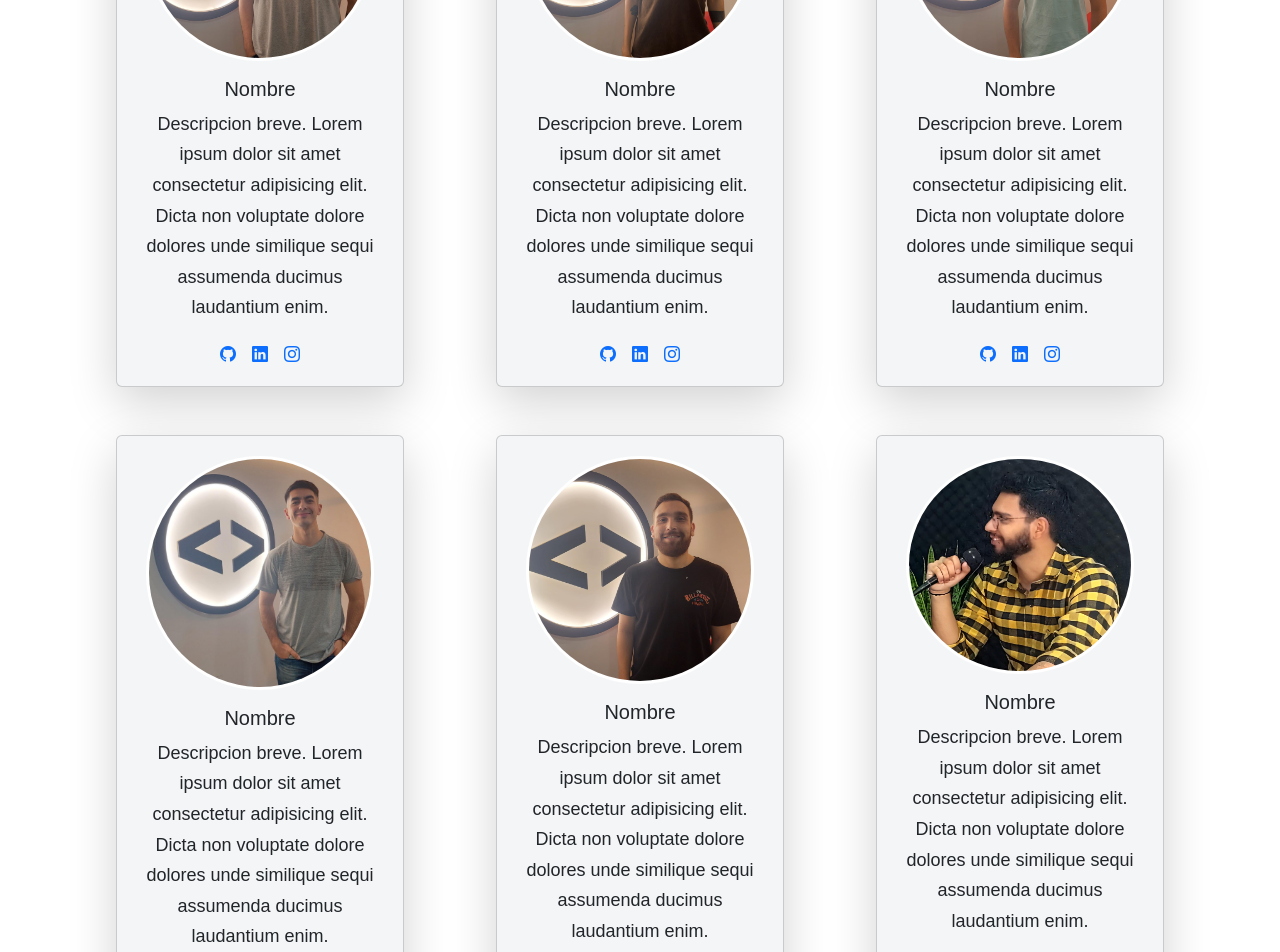
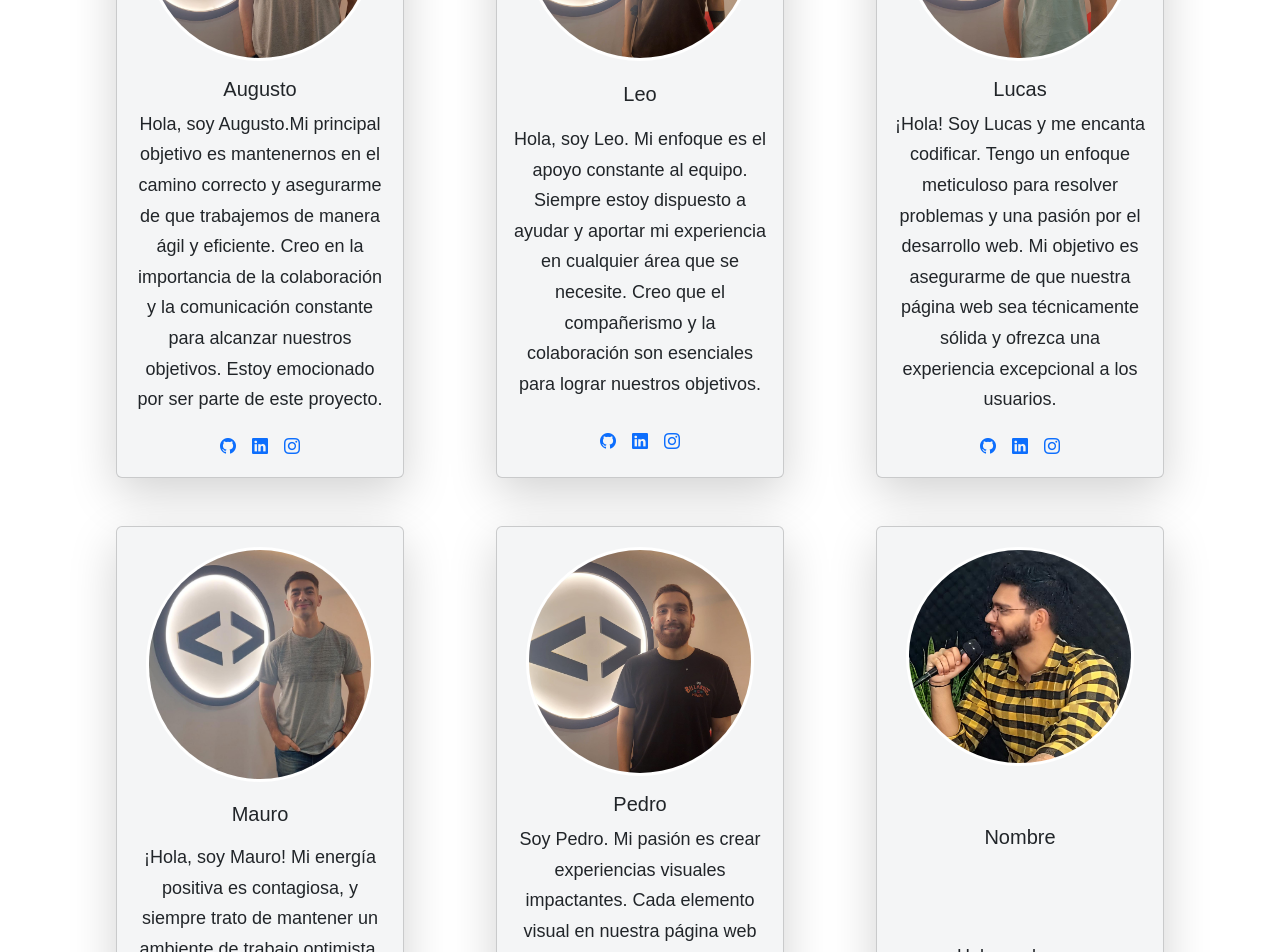
Before and after one commit to djauguust/Grupo2-TP3-Front-Restaurant-RollingCode, a React (Vite) app: page /acercadenosotros in a window 1280 px wide. Shown: the part 620-1572 px from the top of the page. Built offline with nearby package versions, Linux system fonts and the light colour scheme; no server answers.

Commit message:
Doy estilos a las card para poder desarrollar las descripciones personales

```diff
--- a/src/Pages/a-cerca-de-nosotros/ACercaDeNosotros.jsx
+++ b/src/Pages/a-cerca-de-nosotros/ACercaDeNosotros.jsx
@@ -34,12 +34,10 @@ const ACercaDeNosotros = () => {
                 src={augusto}
                 roundedCircle
               />
-              <Card.Body className="text-center">
-                <Card.Title>Nombre</Card.Title>
+              <Card.Body className="about-card-body">
+                <Card.Title>Augusto</Card.Title>
                 <Card.Text>
-                  Descripcion breve. Lorem ipsum dolor sit amet consectetur
-                  adipisicing elit. Dicta non voluptate dolore dolores unde
-                  similique sequi assumenda ducimus laudantium enim.
+                Hola, soy Augusto.Mi principal objetivo es mantenernos en el camino correcto y asegurarme de que trabajemos de manera ágil y eficiente. Creo en la importancia de la colaboración y la comunicación constante para alcanzar nuestros objetivos. Estoy emocionado por ser parte de este proyecto.
                 </Card.Text>
                 <div>
                   <a href="">
@@ -65,12 +63,10 @@ const ACercaDeNosotros = () => {
                 src={leo}
                 roundedCircle
               />
-              <Card.Body className="text-center">
-                <Card.Title>Nombre</Card.Title>
+              <Card.Body className="about-card-body">
+                <Card.Title>Leo</Card.Title>
                 <Card.Text>
-                  Descripcion breve. Lorem ipsum dolor sit amet consectetur
-                  adipisicing elit. Dicta non voluptate dolore dolores unde
-                  similique sequi assumenda ducimus laudantium enim.
+                Hola, soy Leo. Mi enfoque es el apoyo constante al equipo. Siempre estoy dispuesto a ayudar y aportar mi experiencia en cualquier área que se necesite. Creo que el compañerismo y la colaboración son esenciales para lograr nuestros objetivos.
                 </Card.Text>
                 <div>
                   <a href="">
@@ -96,12 +92,10 @@ const ACercaDeNosotros = () => {
                 src={lucas}
                 roundedCircle
               />
-              <Card.Body className="text-center">
-                <Card.Title>Nombre</Card.Title>
+              <Card.Body className="about-card-body">
+                <Card.Title>Lucas</Card.Title>
                 <Card.Text>
-                  Descripcion breve. Lorem ipsum dolor sit amet consectetur
-                  adipisicing elit. Dicta non voluptate dolore dolores unde
-                  similique sequi assumenda ducimus laudantium enim.
+                ¡Hola! Soy Lucas y me encanta codificar. Tengo un enfoque meticuloso para resolver problemas y una pasión por el desarrollo web. Mi objetivo es asegurarme de que nuestra página web sea técnicamente sólida y ofrezca una experiencia excepcional a los usuarios.
                 </Card.Text>
                 <div>
                   <a href="">
@@ -127,12 +121,10 @@ const ACercaDeNosotros = () => {
                 src={mauro}
                 roundedCircle
               />
-              <Card.Body className="text-center">
-                <Card.Title>Nombre</Card.Title>
+              <Card.Body className="about-card-body">
+                <Card.Title>Mauro</Card.Title>
                 <Card.Text>
-                  Descripcion breve. Lorem ipsum dolor sit amet consectetur
-                  adipisicing elit. Dicta non voluptate dolore dolores unde
-                  similique sequi assumenda ducimus laudantium enim.
+                ¡Hola, soy Mauro! Mi energía positiva es contagiosa, y siempre trato de mantener un ambiente de trabajo optimista. Creo que el trabajo en equipo y la actitud positiva son clave para superar cualquier obstáculo.
                 </Card.Text>
                 <div>
                   <a href="">
@@ -158,12 +150,10 @@ const ACercaDeNosotros = () => {
                 src={pedro}
                 roundedCircle
               />
-              <Card.Body className="text-center">
-                <Card.Title>Nombre</Card.Title>
+              <Card.Body className="about-card-body">
+                <Card.Title>Pedro</Card.Title>
                 <Card.Text>
-                  Descripcion breve. Lorem ipsum dolor sit amet consectetur
-                  adipisicing elit. Dicta non voluptate dolore dolores unde
-                  similique sequi assumenda ducimus laudantium enim.
+                Soy Pedro. Mi pasión es crear experiencias visuales impactantes. Cada elemento visual en nuestra página web es cuidadosamente diseñado para atraer y cautivar a los visitantes. Mi objetivo es que cada detalle sea estéticamente atractivo.
                 </Card.Text>
                 <div>
                   <a href="">
@@ -188,12 +178,10 @@ const ACercaDeNosotros = () => {
                 src={lucasy}
                 roundedCircle
               />
-              <Card.Body className="text-center">
+              <Card.Body className="about-card-body">
                 <Card.Title>Nombre</Card.Title>
                 <Card.Text>
-                  Descripcion breve. Lorem ipsum dolor sit amet consectetur
-                  adipisicing elit. Dicta non voluptate dolore dolores unde
-                  similique sequi assumenda ducimus laudantium enim.
+                  Hola soy lucasy
                 </Card.Text>
                 <div>
                   <a href="">
--- a/src/styles/aCercaDeNosotros.css
+++ b/src/styles/aCercaDeNosotros.css
@@ -19,6 +19,13 @@
 }
 .about-card:hover{
   background-color: #B08D59;
+}
+.about-card-body{
+  text-align: center;
+  display: flex;
+  flex-flow: column;
+  justify-content: space-around;
+  width: 100%;
 }
 .about-img{
   margin-top: 20px;
```
